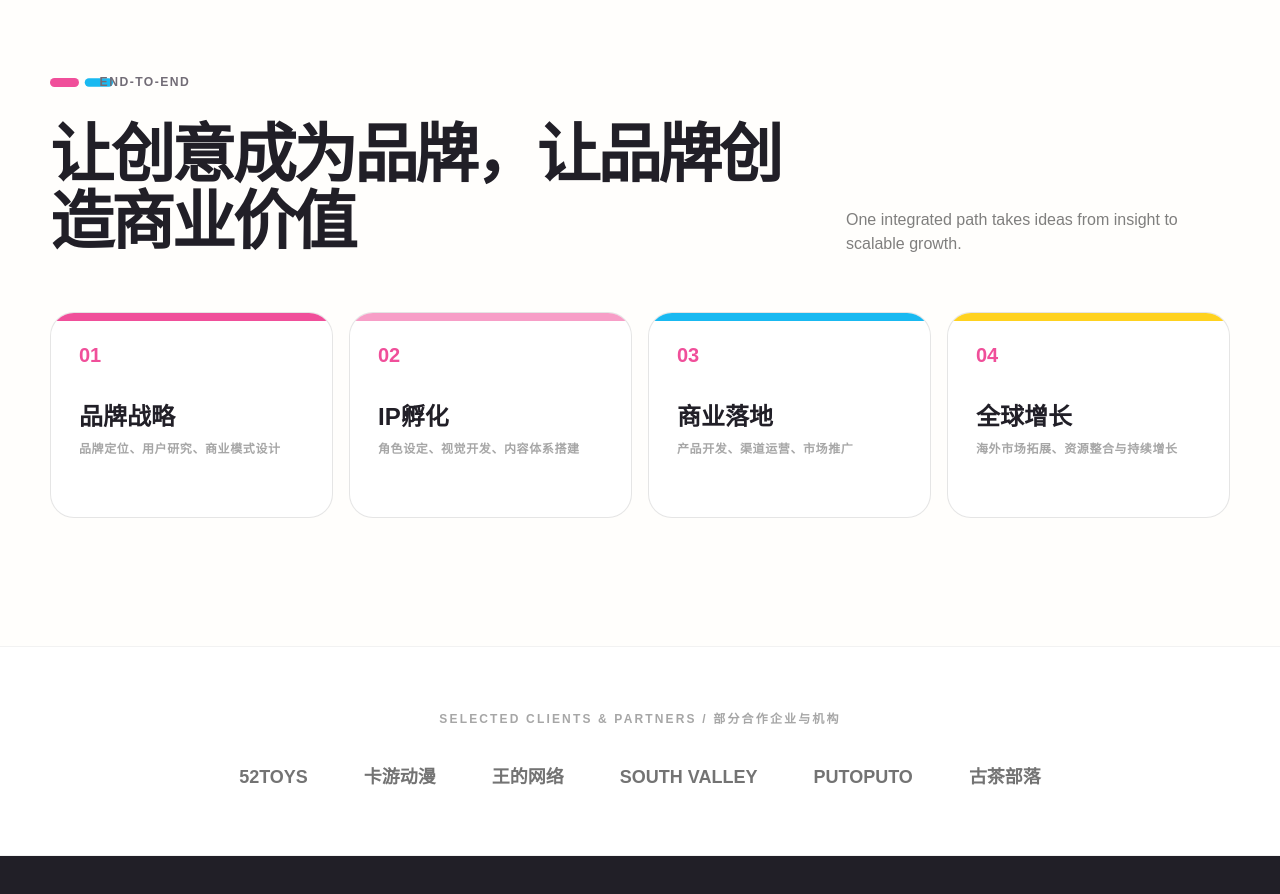
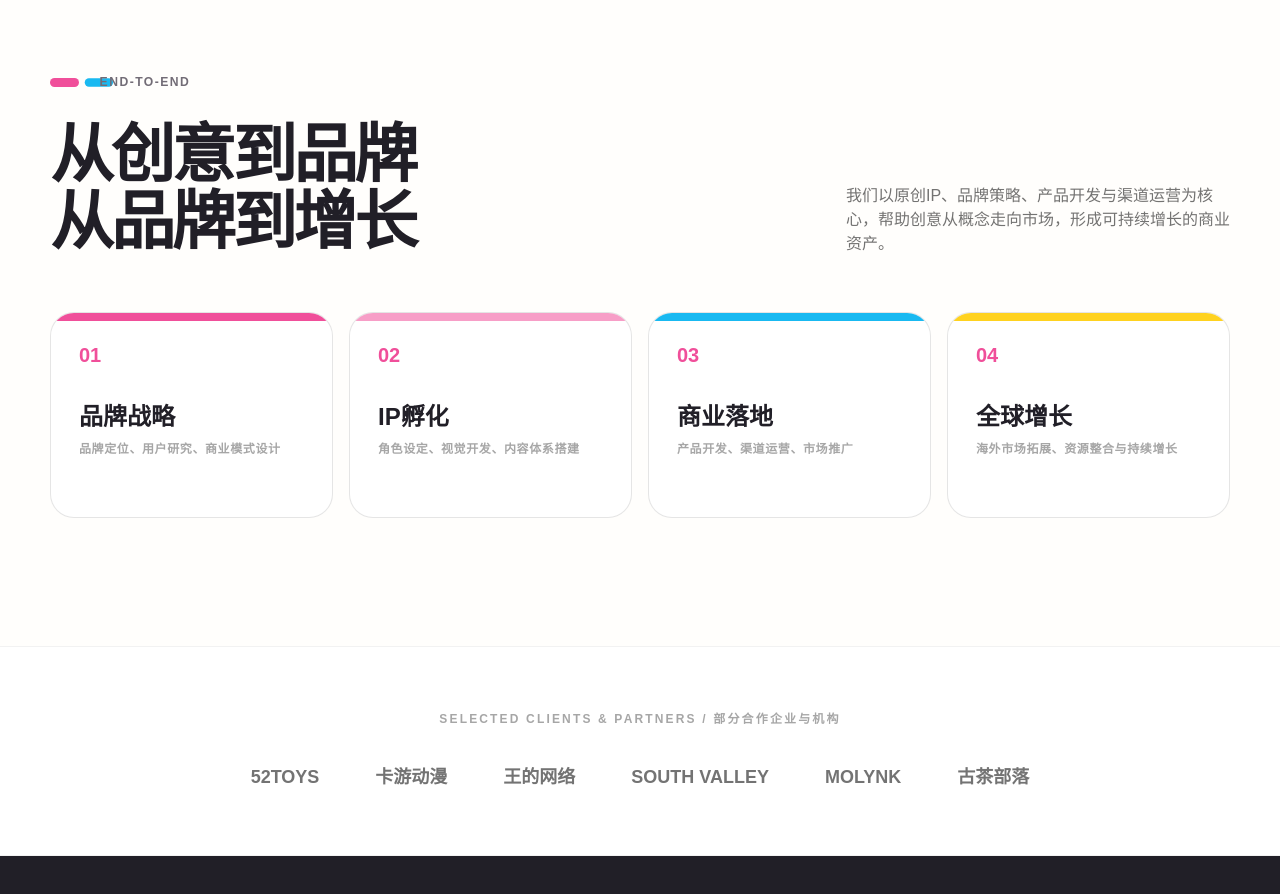
Before and after one commit to Angel-hui/putoputo-website, a Next.js app: page / in a window 1280 px wide. Shown: the part 2180-3074 px from the top of the page. Built offline with nearby package versions, Linux system fonts and the light colour scheme.

Commit message:
Update page.jsx

```diff
--- a/app/page.jsx
+++ b/app/page.jsx
@@ -92,9 +92,9 @@ export default function Home() {
           <div className="flex flex-col justify-between gap-8 lg:flex-row lg:items-end">
             <div>
               <p className="eyebrow">End-to-end</p>
-              <h2 className="section-title mt-7 max-w-4xl">让创意成为品牌，让品牌创造商业价值</h2>
+              <h2 className="section-title mt-7 max-w-4xl">从创意到品牌<br />从品牌到增长</h2>
             </div>
-            <p className="max-w-sm text-black/50">One integrated path takes ideas from insight to scalable growth.</p>
+            <p className="max-w-sm text-black/55">我们以原创IP、品牌策略、产品开发与渠道运营为核心，帮助创意从概念走向市场，形成可持续增长的商业资产。</p>
           </div>
           <div className="mt-14 grid gap-4 md:grid-cols-2 xl:grid-cols-4">
             {steps.map(([n, title, en, body], i) => (
@@ -114,7 +114,7 @@ export default function Home() {
         <div className="container-shell">
           <p className="text-center text-xs font-black uppercase tracking-[.18em] text-black/35">Selected clients & partners / 部分合作企业与机构</p>
           <div className="mt-9 flex flex-wrap items-center justify-center gap-x-10 gap-y-5 text-lg font-black text-black/55 sm:gap-x-14">
-            {["52TOYS", "卡游动漫", "王的网络", "SOUTH VALLEY", "PUTOPUTO", "古茶部落"].map((name) => (
+            {["52TOYS", "卡游动漫", "王的网络", "SOUTH VALLEY", "MOLYNK", "古茶部落"].map((name) => (
               <span key={name}>{name}</span>
             ))}
           </div>
```
